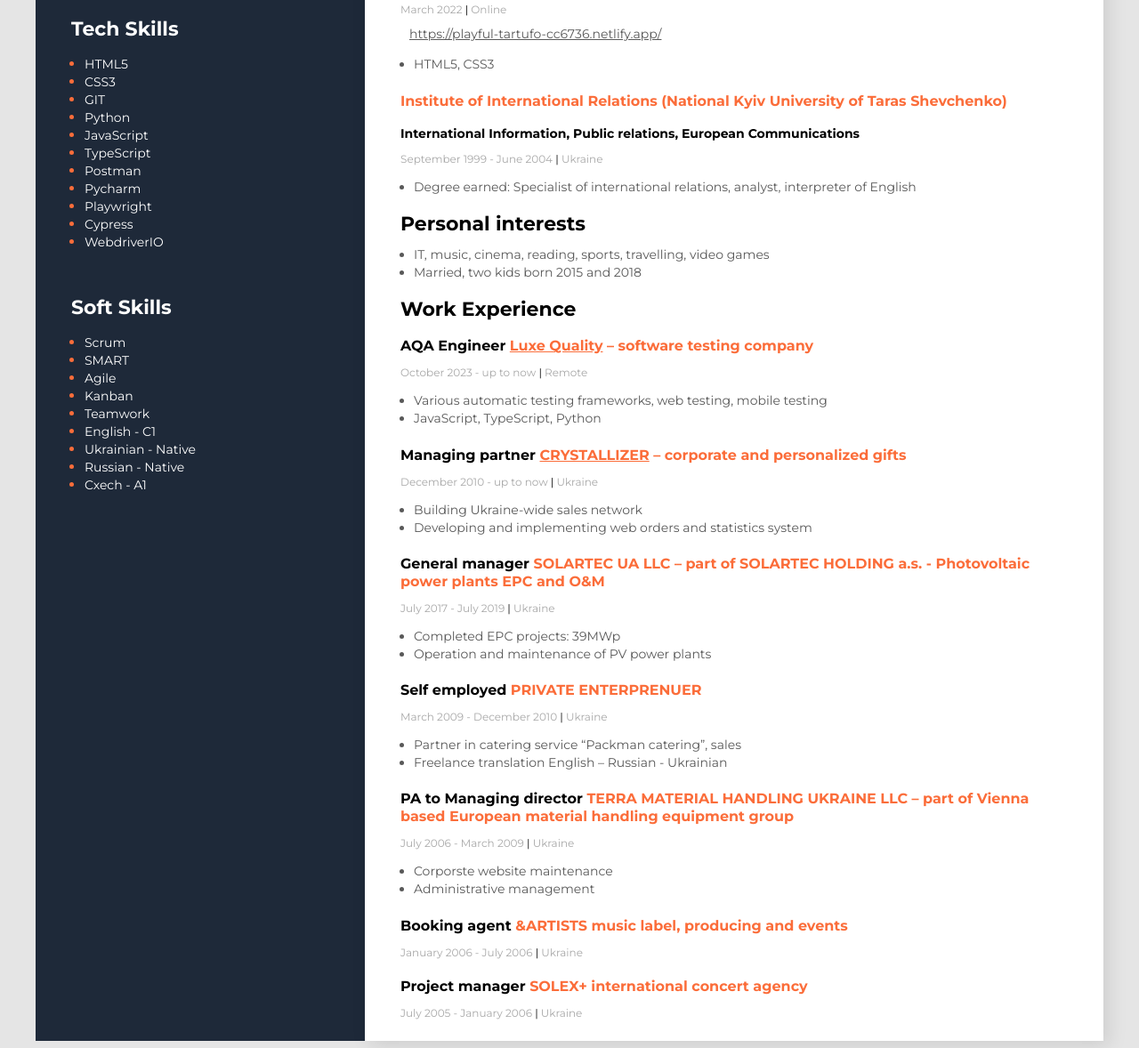
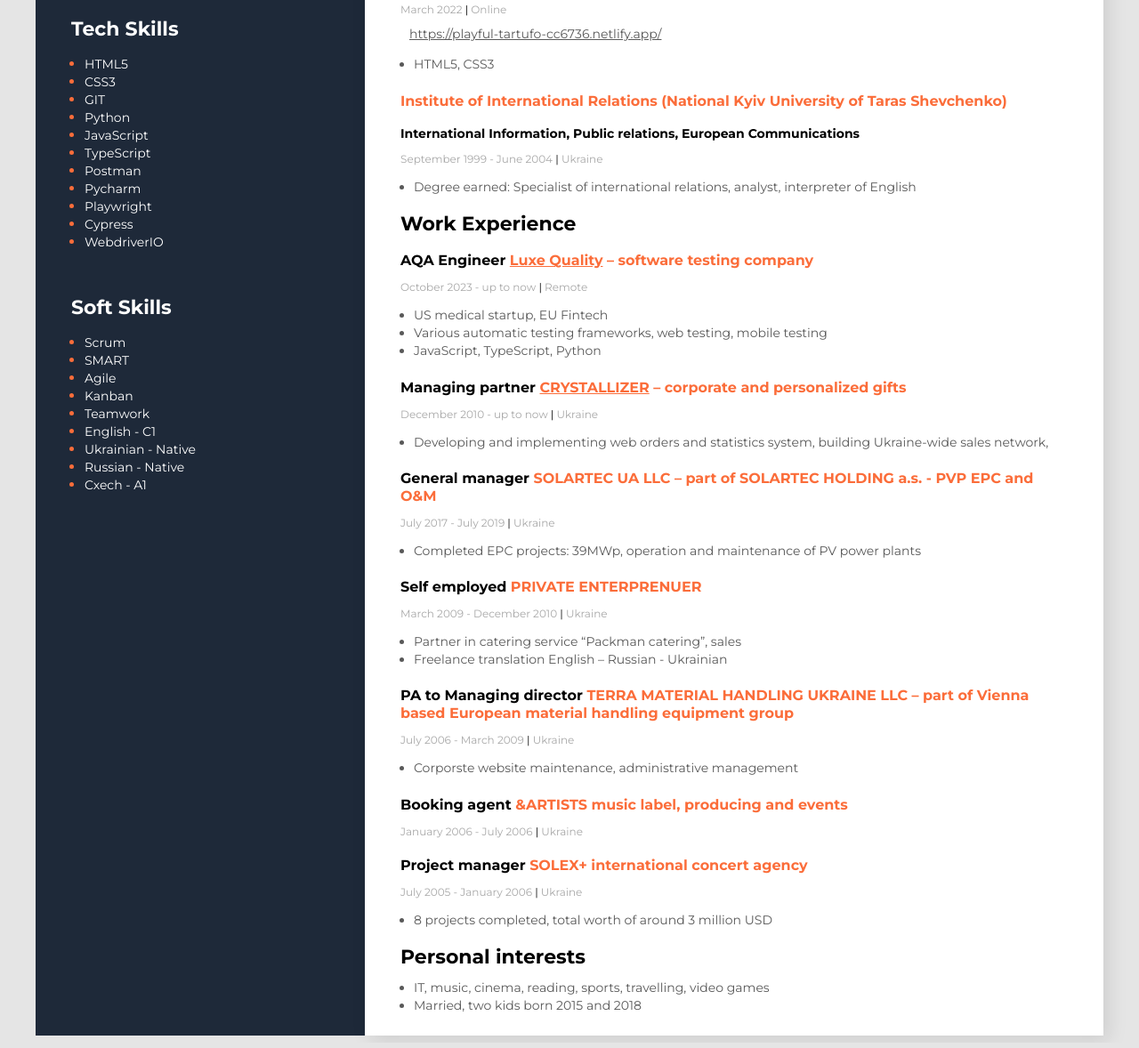
Before and after one commit to SHIRO-SAN-UA/CV, a plain HTML site: page index.html in a window 1280 px wide. Shown: the part 704-1882 px from the top of the page at 89% size. Drawn offline with Linux system fonts and the light colour scheme.

Commit message:
small edits

```diff
--- a/index.html
+++ b/index.html
@@ -59,8 +59,7 @@
                     <h4 class="specialization">QA marthon</h4>
                     <p class="period">June 2023 <span class="line">|</span> Online</p>
                     <ul class="work_list">
-                        <li>
-                            Manual QA, Test Rail, Jira
+                        <li>Manual QA, Test Rail, Jira
                         </li>
                     </ul>
                 </div>
@@ -77,8 +76,7 @@
                     <h4 class="specialization">IT Fundamentals for Ukrainian Switchers online course</h4>
                     <p class="period">May 2022 - July 2022 <span class="line">|</span> Online</p>
                     <ul class="work_list">
-                        <li>
-                            Basics of computer science, programming, SDLC
+                        <li>Basics of computer science, programming, SDLC
                         </li>
                     </ul>
                 </div>
@@ -90,8 +88,7 @@
                     <span class="project"><a href="https://playful-tartufo-cc6736.netlify.app/"
                             class="project_link">https://playful-tartufo-cc6736.netlify.app/</a>
                         <ul class="work_list">
-                            <li>
-                                HTML5, CSS3
+                            <li>HTML5, CSS3
                             </li>
                         </ul>
                 </div>
@@ -103,24 +100,7 @@
                     </h4>
                     <p class="period">September 1999 - June 2004 <span class="line">|</span> Ukraine</p>
                     <ul class="work_list">
-                        <li>
-                            Degree earned: Specialist of international relations, analyst, interpreter of English
-                        </li>
-
-                    </ul>
-                </div>
-            </div>
-            <!--Additional-->
-            <div class="education">
-                <h3 class="title">Personal interests</h3>
-                <!--Academic 1-->
-                <div>
-                    <ul class="work_list">
-                        <li>
-                            IT, music, cinema, reading, sports, travelling, video games
-                        </li>
-                        <li>
-                            Married, two kids born 2015 and 2018
+                        <li>Degree earned: Specialist of international relations, analyst, interpreter of English
                         </li>
                     </ul>
                 </div>
@@ -134,6 +114,8 @@
                                 class="organization">Luxe Quality</a> – software testing company</span></h4>
                     <p class="period">October 2023 - up to now <span class="line">|</span> Remote</p>
                     <ul class="work_list">
+                        <li>US medical startup, EU Fintech
+                        </li>
                         <li>Various automatic testing frameworks, web testing, mobile testing
                         </li>
                         <li>JavaScript, TypeScript, Python
@@ -147,21 +129,17 @@
                             personalized gifts</span></h4>
                     <p class="period">December 2010 - up to now <span class="line">|</span> Ukraine</p>
                     <ul class="work_list">
-                        <li>Building Ukraine-wide sales network
-                        </li>
-                        <li>Developing and implementing web orders and statistics system
+                        <li>Developing and implementing web orders and statistics system, building Ukraine-wide sales network,
                         </li>
                     </ul>
                 </div>
                 <!--Company 6-->
                 <div>
                     <h4 class="work_position">General manager <span class="organization">SOLARTEC UA LLC – part of
-                            SOLARTEC HOLDING a.s. - Photovoltaic power plants EPC and O&M</span></h4>
+                            SOLARTEC HOLDING a.s. - PVP EPC and O&M</span></h4>
                     <p class="period">July 2017 - July 2019 <span class="line">|</span> Ukraine</p>
                     <ul class="work_list">
-                        <li>Completed EPC projects: 39MWp
-                        </li>
-                        <li>Operation and maintenance of PV power plants
+                        <li>Completed EPC projects: 39MWp, operation and maintenance of PV power plants
                         </li>
                     </ul>
                 </div>
@@ -194,9 +172,7 @@
                             equipment group</span></h4>
                     <p class="period">July 2006 - March 2009 <span class="line">|</span> Ukraine</p>
                     <ul class="work_list">
-                        <li>Corporste website maintenance
-                        </li>
-                        <li>Administrative management
+                        <li>Corporste website maintenance, administrative management
                         </li>
                     </ul>
                 </div>
@@ -216,15 +192,26 @@
                             agency</span></h4>
                     <p class="period">July 2005 - January 2006 <span class="line">|</span> Ukraine</p>
                     <ul class="work_list">
-                        <!-- <li>Projects completed: Patricia Kaas 8/2005 Yalta; Joe Cocker 9/2005 Moscow, St. Petersburg;
-                            DIO
-                            9/2005 Ukrainian tour; Judas Priest 11/2005 Kiev; Nazareth 11/2005 Ukrainian tour; De Phazz
-                            12/2005 Kiev
-                        </li> -->
+                        <li>8 projects completed, total worth of around 3 million USD
+                        </li>
                     </ul>
                 </div>
+                <!--Additional-->
+                <div class="personal interests">
+                    <h3 class="title">Personal interests</h3>
+                    <!--Academic 1-->
+                    <div>
+                        <ul class="work_list">
+                            <li>
+                                IT, music, cinema, reading, sports, travelling, video games
+                            </li>
+                            <li>
+                                Married, two kids born 2015 and 2018
+                            </li>
+                        </ul>
+                    </div>
+                </div>
             </div>
-
         </div>
         <!--Sidebar-->
         <aside class="sidebar">
@@ -277,9 +264,6 @@
                     <li class="skills_item"><span class="skills_text">Ukrainian - Native</span></li>
                     <li class="skills_item"><span class="skills_text">Russian - Native</span></li>
                     <li class="skills_item"><span class="skills_text">Cxech - A1</span></li>
-
-
-
                 </ul>
             </div>
         </aside>
```
